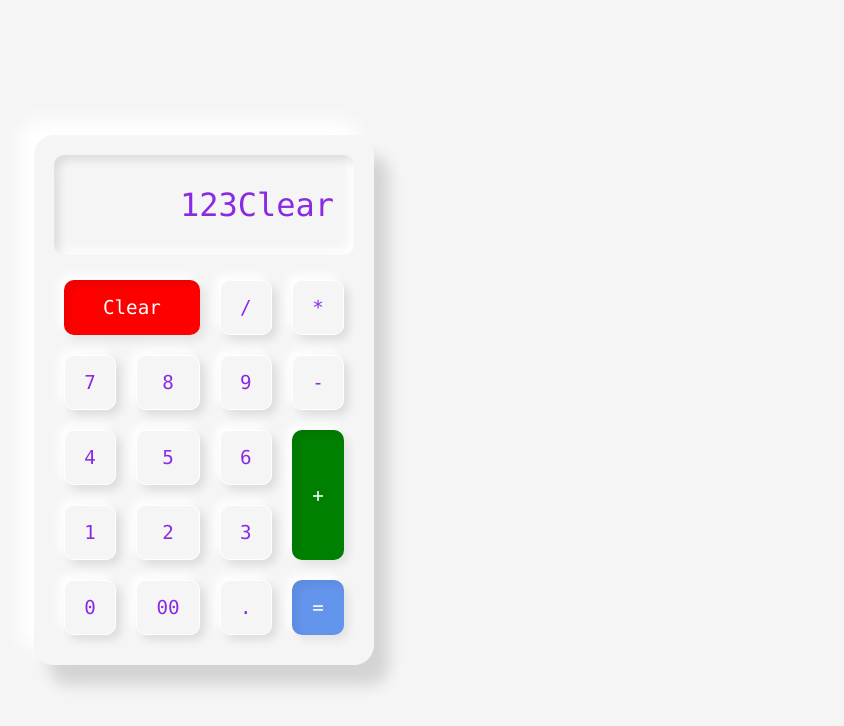
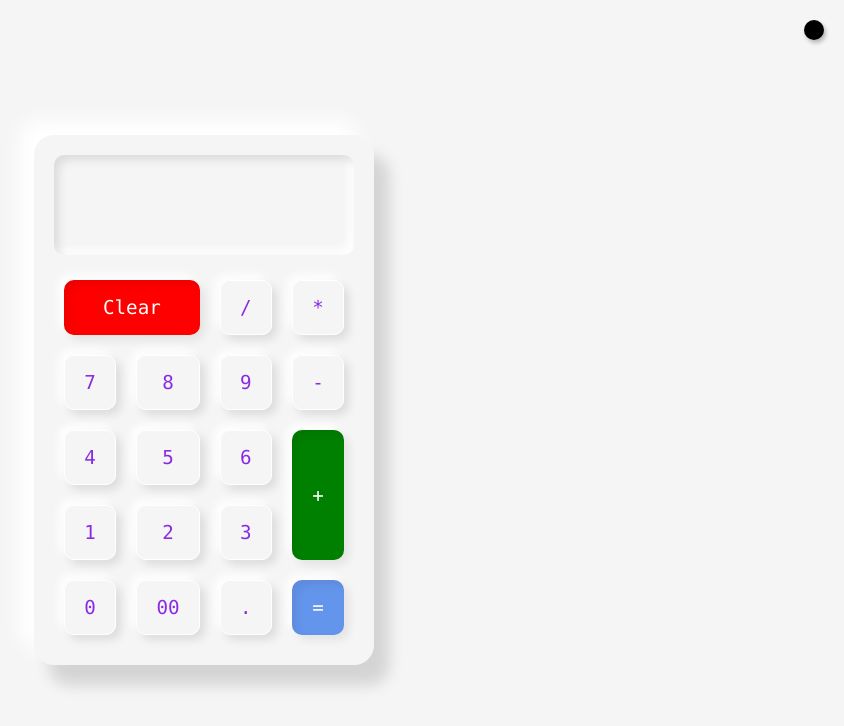
Before and after one commit to DickyOktavianto/CalculatorSederhana, a website: page public/index.html in a window 1280 px wide. Both pictures are taken after a click on the element "Clear". Shown: the whole page, without its empty margins (436-1280 px from the left). Drawn offline with Linux system fonts and the light colour scheme.

Commit message:
3 files modified

```diff
--- a/public/index.html
+++ b/public/index.html
@@ -8,9 +8,10 @@
     <link rel="stylesheet" href="./style.css" />
   </head>
   <body>
+    <div class="togglebtn"></div>
     <div class="calculator">
       <div class="button">
-        <h2 id="value">123</h2>
+        <h2 id="value"></h2>
         <span id="clear">Clear</span>
         <span id="bagi">/</span>
         <span id="kali">*</span>
--- a/public/main.js
+++ b/public/main.js
@@ -1,5 +1,3 @@
-// calculator
-
 let button = document.querySelector('.button');
 let btn = document.querySelectorAll('span');
 let value = document.getElementById('value');
@@ -7,10 +5,10 @@ let value = document.getElementById('value');
 for (let i = 0; i < btn.length; i++) {
   btn[i].addEventListener('click', function () {
     if (this.innerHTML == '=') {
-      value = innerHTML = eval(value.innerHTML);
+      value.innerHTML = eval(value.innerHTML);
     } else {
-      if (this.innerHTML == 'clear') {
-        value = this.innerHTML = '';
+      if (this.innerHTML == 'Clear') {
+        value.innerHTML = '';
       } else {
         value.innerHTML += this.innerHTML;
       }
--- a/public/style.css
+++ b/public/style.css
@@ -87,3 +87,17 @@ body {
   box-shadow: 5px 5px 10px rgba(0, 0, 0, 0.075), -5px -5px 10px white,
     inset 5px 5px 10px rgba(0, 0, 0, 0.075);
 }
+.togglebtn {
+  position: fixed;
+  top: 20px;
+  width: 20px;
+  height: 20px;
+  right: 20px;
+  border-radius: 20px;
+  box-shadow: 2px 3px 4px rgba(0, 0, 0, 0.267);
+  background: black;
+  cursor: pointer;
+}
+.togglebtn:active {
+  box-shadow: inset 2px 3px 4px #00000050, inset -2px -3px 4px black;
+}
```
